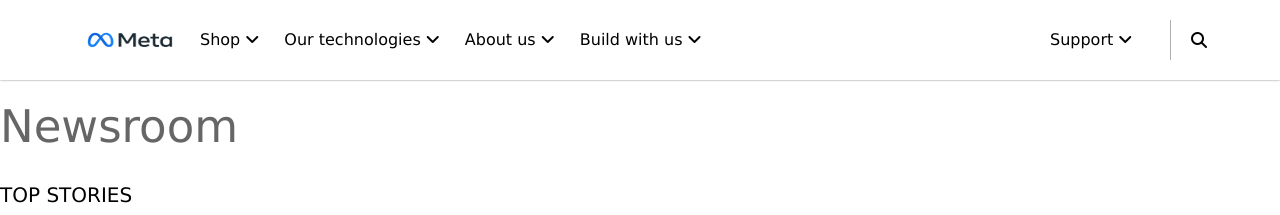
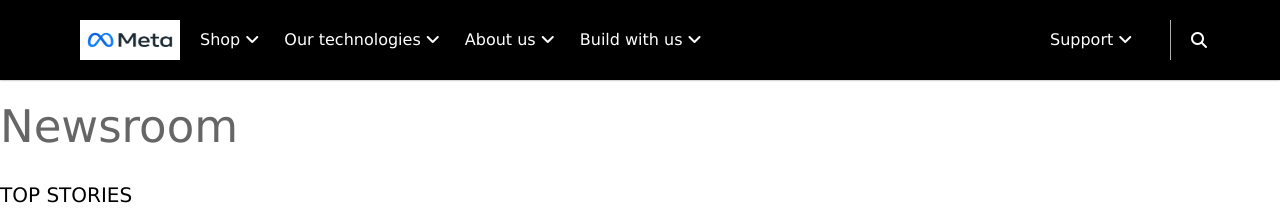
Before and after one commit to yogesh-webDevMern/FaceBook-NewsRoom, a plain HTML site: page index.html in a window 1280 px wide. Shown: the top 215 px of the page. Drawn offline with Linux system fonts and the light colour scheme.

Commit message:
second commit

```diff
--- a/css/style.css
+++ b/css/style.css
@@ -548,6 +548,10 @@ line-height: 19px;
     visibility: visible;
     opacity: 1;
 }
+.nav{
+    background-color: black;
+    color: white;
+}
 .mega-menu-part1
 {
     width: 500px;
```
